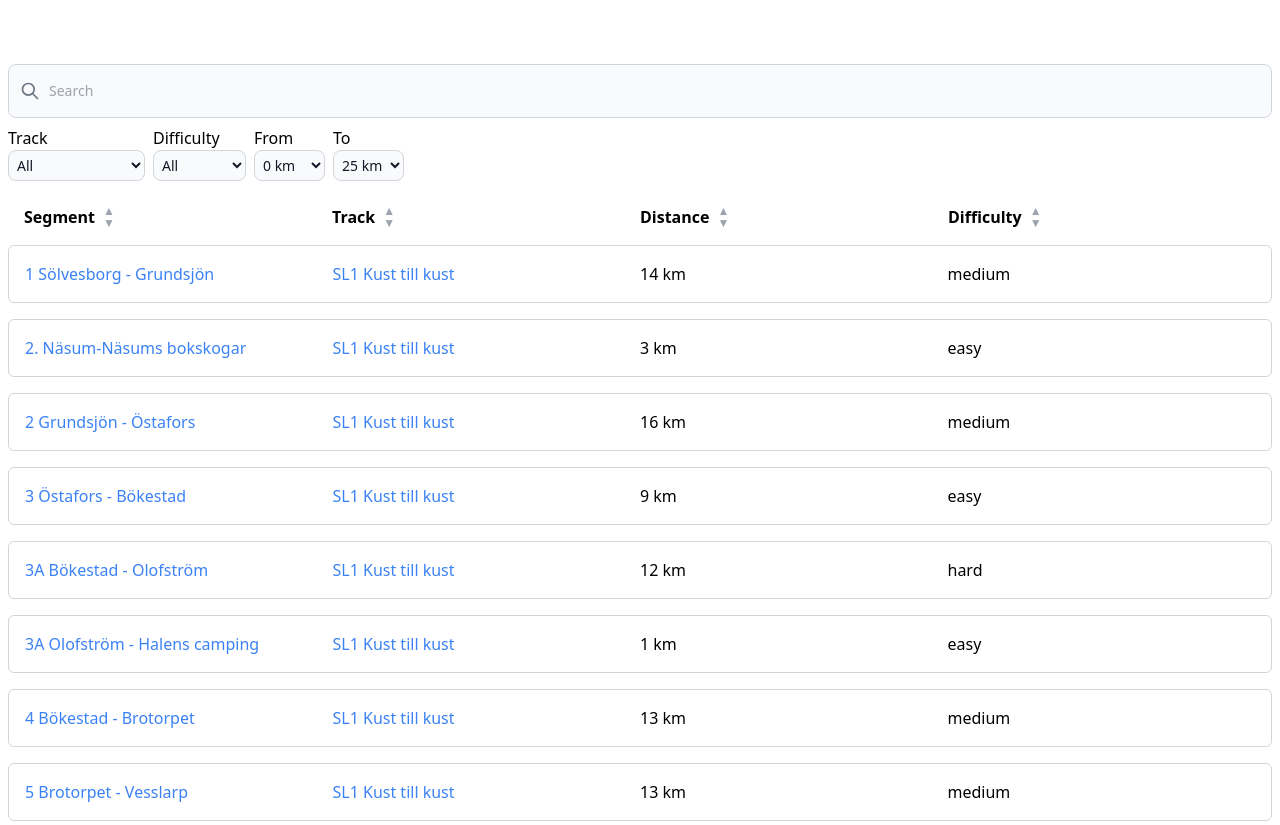
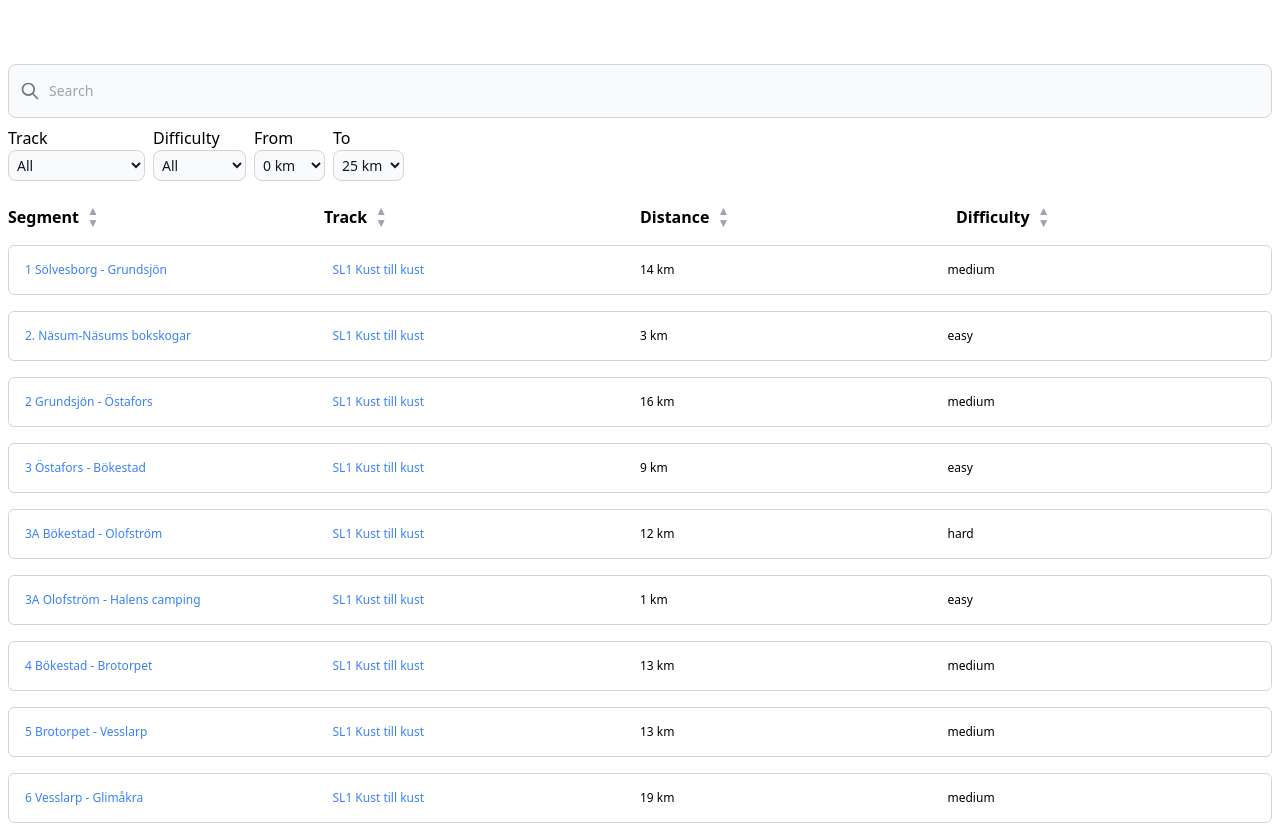
Before and after one commit to hnrkcode/skaneleden-react-app, a React (Vite) app: page / in a window 1280 px wide. Shown: the top 825 px of the page. Built offline with nearby package versions, Linux system fonts and the light colour scheme.

Commit message:
Fix styling

```diff
--- a/src/components/SegmentListHeader.tsx
+++ b/src/components/SegmentListHeader.tsx
@@ -25,5 +25,5 @@ export default function SegmentListHeader({ onSort }: SegmentListHeaderProps) {
     />
   ));
 
-  return <div className="flex flex-row px-4">{titles}</div>;
+  return <div className="flex flex-row">{titles}</div>;
 }
--- a/src/components/SegmentListItem.tsx
+++ b/src/components/SegmentListItem.tsx
@@ -22,7 +22,7 @@ export default function SegmentListItem({ index, row }: SegmentListItemProps) {
   return (
     <div
       key={index}
-      className="flex flex-row my-2 p-4 rounded-md border border-gray-300"
+      className="flex flex-row my-2 p-4 rounded-md border border-gray-300 text-xs tracking-tight md:text-md md:tracking-normal"
     >
       <div className="basis-1/4">
         <a
```
